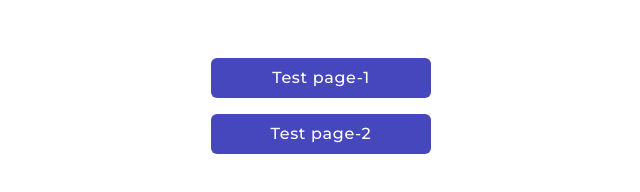
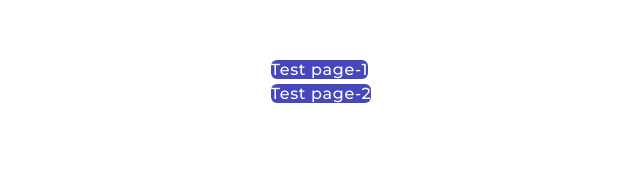
Before and after one commit to GenchikS/Collections-photos, a website built with Vite: page src/index.html in a window 1280 px wide. Shown: the whole page, without its empty margins (319-959 px from the left). Built offline with nearby package versions, Linux system fonts and the light colour scheme.

Commit message:
v.1.1.2(+)

```diff
--- a/src/index.html
+++ b/src/index.html
@@ -15,8 +15,12 @@
 
     </header>
     <section class="container-all">
-      <a href="./html/page-1.html" class="text-link">Test page-1</a>
-      <a href="/html/page-2.html" class="text-link">Test page-2</a>
+      <ul>
+        <li><a href="./page-1.html" class="text-link">Test page-1</a></li>
+        <li><a href="./page-2.html" class="text-link">Test page-2</a></li>
+      </ul>
+
+
     </section>
 
 
```
Also changed, not shown: src/page-1.html (+1 -1 lines), src/page-2.html (renamed from src/html/page-2.html, +1 -1 lines).
